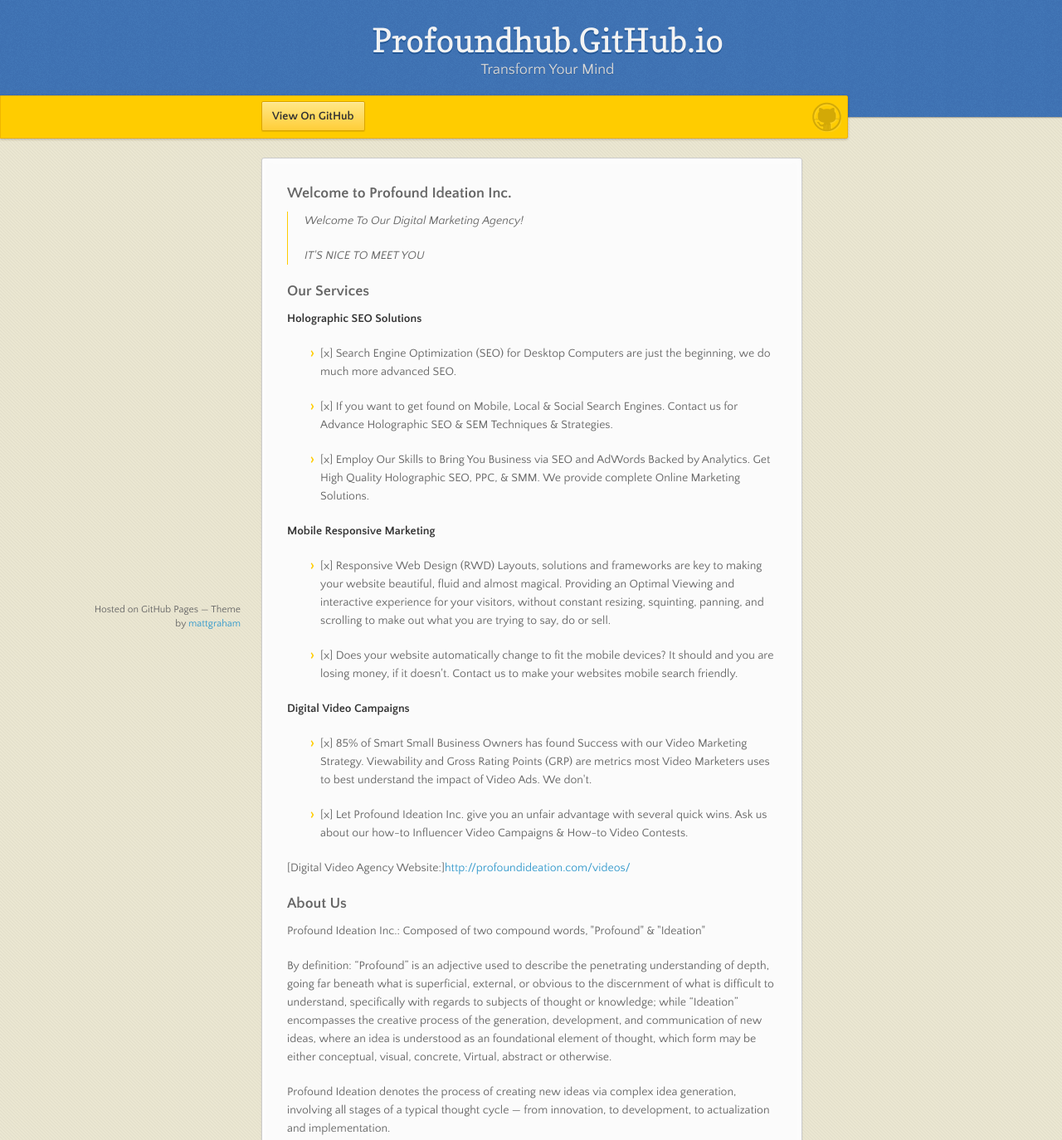
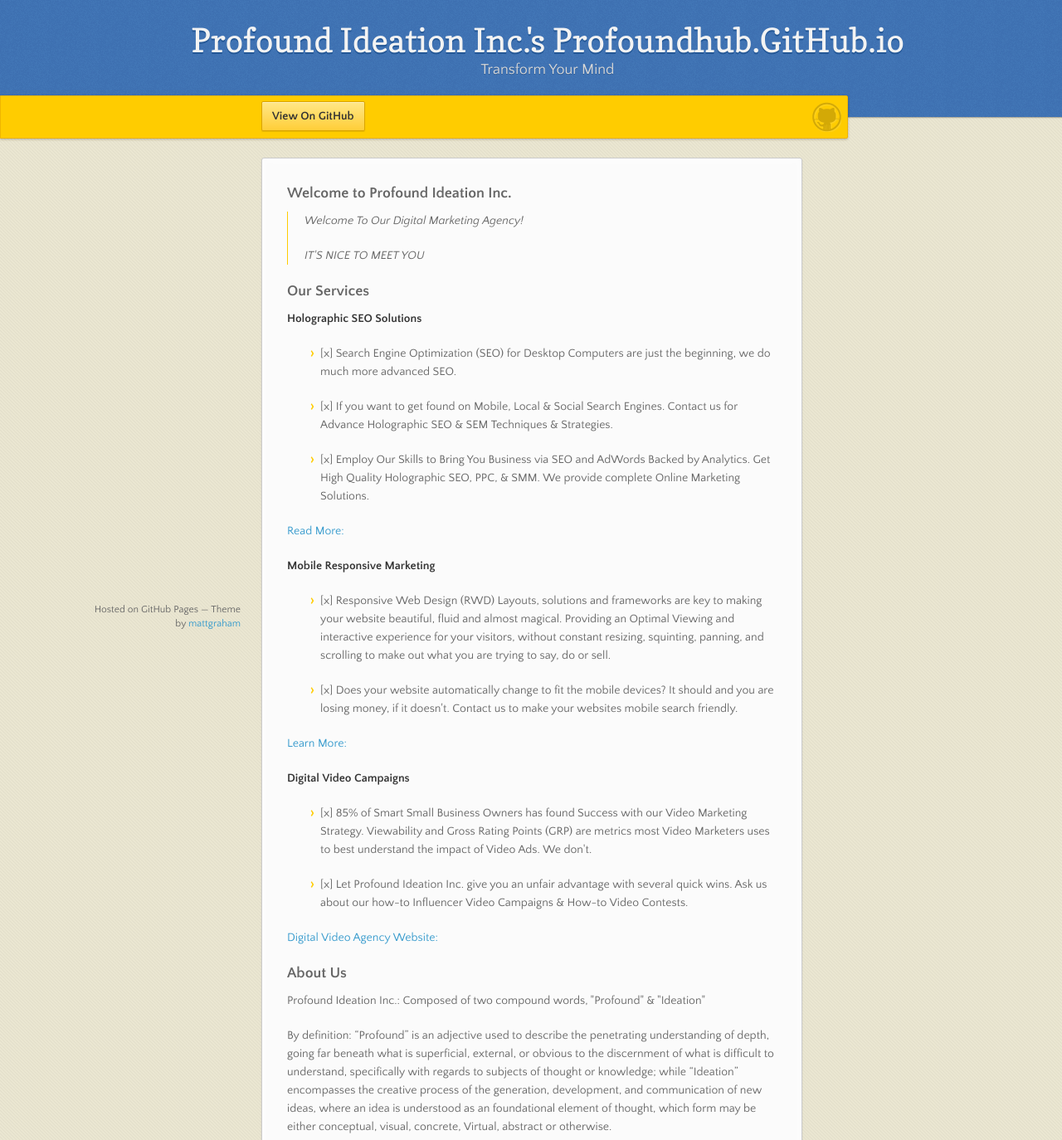
Before and after one commit to profoundhub/profoundhub.github.io, a plain HTML site: page index.html in a window 1280 px wide. Shown: the top 1374 px of the page at 83% size. Drawn offline with nearby package versions, Linux system fonts and the light colour scheme.

Commit message:
Replace master branch with page content via GitHub

```diff
--- a/index.html
+++ b/index.html
@@ -3,7 +3,7 @@
   <head>
     <meta charset="utf-8">
     <meta http-equiv="X-UA-Compatible" content="chrome=1">
-    <title>Profoundhub.GitHub.io by profoundhub</title>
+    <title>Profound Ideation Inc.&#39;s Profoundhub.GitHub.io by profoundhub</title>
     <link rel="stylesheet" href="stylesheets/styles.css">
     <link rel="stylesheet" href="stylesheets/github-dark.css">
     <script src="https://ajax.googleapis.com/ajax/libs/jquery/1.7.1/jquery.min.js"></script>
@@ -17,7 +17,7 @@
   <body>
 
       <header>
-        <h1>Profoundhub.GitHub.io</h1>
+        <h1>Profound Ideation Inc.&#39;s Profoundhub.GitHub.io</h1>
         <p>Transform Your Mind</p>
       </header>
 
@@ -52,12 +52,16 @@
 <li><p>[x] Employ Our Skills to Bring You Business via SEO and AdWords Backed by Analytics. Get High Quality Holographic SEO, PPC, &amp; SMM. We provide complete Online Marketing Solutions.</p></li>
 </ul>
 
+<p><a href="http://holographicseo.com/">Read More:</a></p>
+
 <p><strong>Mobile Responsive Marketing</strong></p>
 
 <ul>
 <li><p>[x] Responsive Web Design (RWD) Layouts, solutions and frameworks are key to making your website beautiful, fluid and almost magical. Providing an Optimal Viewing and interactive experience for your visitors, without constant resizing, squinting, panning, and scrolling to make out what you are trying to say, do or sell.</p></li>
 <li><p>[x] Does your website automatically change to fit the mobile devices? It should and you are losing money, if it doesn't. Contact us to make your websites mobile search friendly.</p></li>
 </ul>
+
+<p><a href="https://profoundideation.com/mobile">Learn More:</a></p>
 
 <p><strong>Digital Video Campaigns</strong></p>
 
@@ -66,7 +70,7 @@
 <li><p>[x] Let Profound Ideation Inc. give you an unfair advantage with several quick wins. Ask us about our how-to Influencer Video Campaigns &amp; How-to Video Contests.</p></li>
 </ul>
 
-<p>[Digital Video Agency Website:]<a href="http://profoundideation.com/videos/">http://profoundideation.com/videos/</a></p>
+<p><a href="http://profoundideation.com/videos/">Digital Video Agency Website:</a></p>
 
 <h3>
 <a id="about-us" class="anchor" href="#about-us" aria-hidden="true"><span aria-hidden="true" class="octicon octicon-link"></span></a>About Us</h3>
```
Also changed, not shown: params.json (+2 -2 lines).
